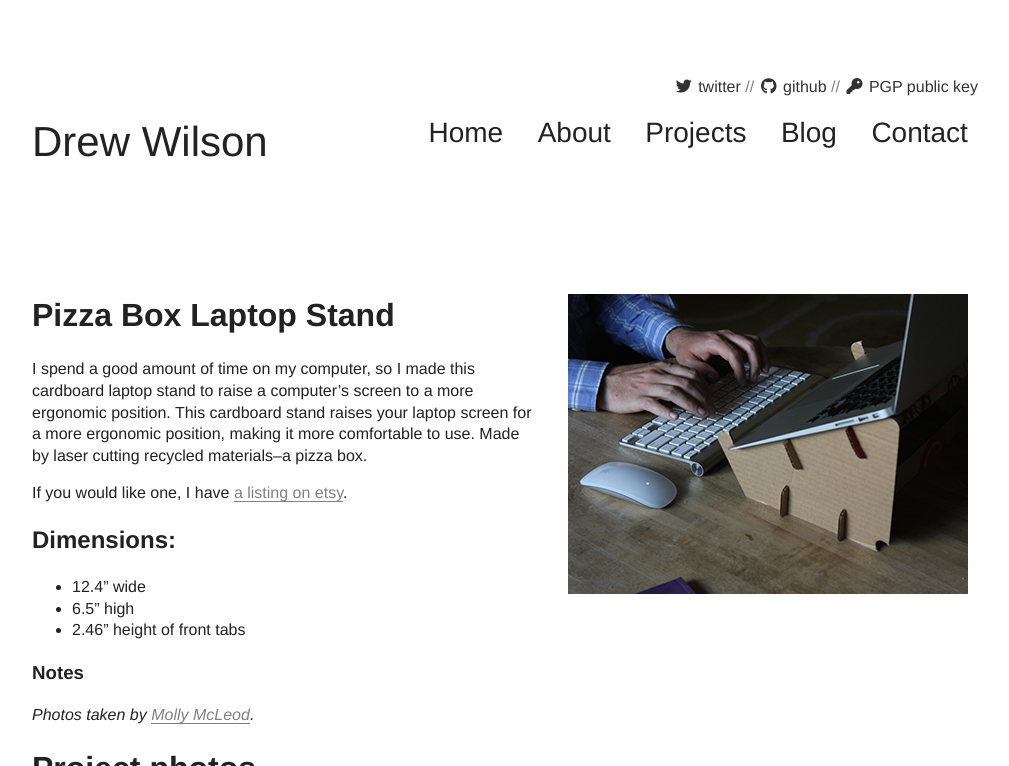
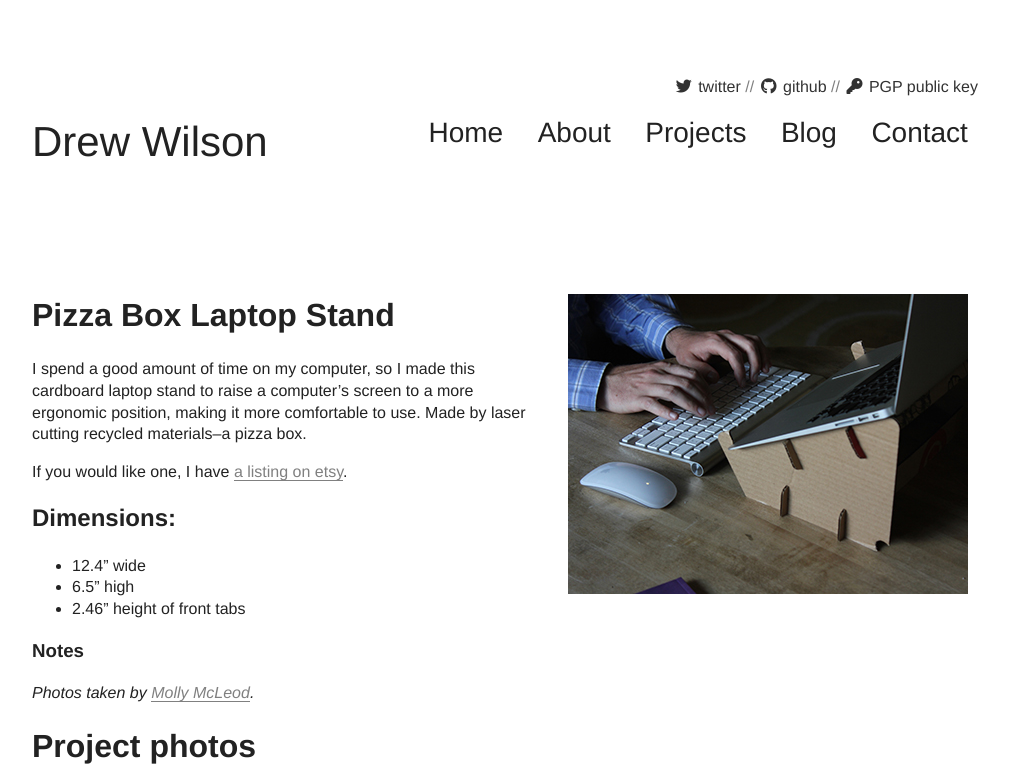
Before and after one commit to drewrwilson/drewrwilson.github.io, a Jekyll site: the page built from _posts/projects/2015-04-11-pizza-box-laptop-stand.md, in a window 1280 px wide and 900 px high, cut to the strip 0-766 px from the top of the window. Shown: the whole strip, without its empty margins (140-1149 px from the left). Built offline with Jekyll 4.4.1, drawn with Linux system fonts in a browser that asks for light colours; nearby versions of some CDN libraries; library files that are not in the unit come from our copies.

Commit message:
typos duhhhh

```diff
--- a/_posts/projects/2015-04-11-pizza-box-laptop-stand.md
+++ b/_posts/projects/2015-04-11-pizza-box-laptop-stand.md
@@ -16,7 +16,7 @@ categories:
 
 ---
 
-I spend a good amount of time on my computer, so I made this cardboard laptop stand to raise a computer's screen to a more ergonomic position. This cardboard stand raises your laptop screen for a more ergonomic position, making it more comfortable to use. Made by laser cutting recycled materials--a pizza box.
+I spend a good amount of time on my computer, so I made this cardboard laptop stand to raise a computer's screen to a more ergonomic position, making it more comfortable to use. Made by laser cutting recycled materials--a pizza box.
 
 If you would like one, I have [a listing on etsy](https://www.etsy.com/listing/202511348/laptop-stand-made-from-a-pizza-box).
 
```
